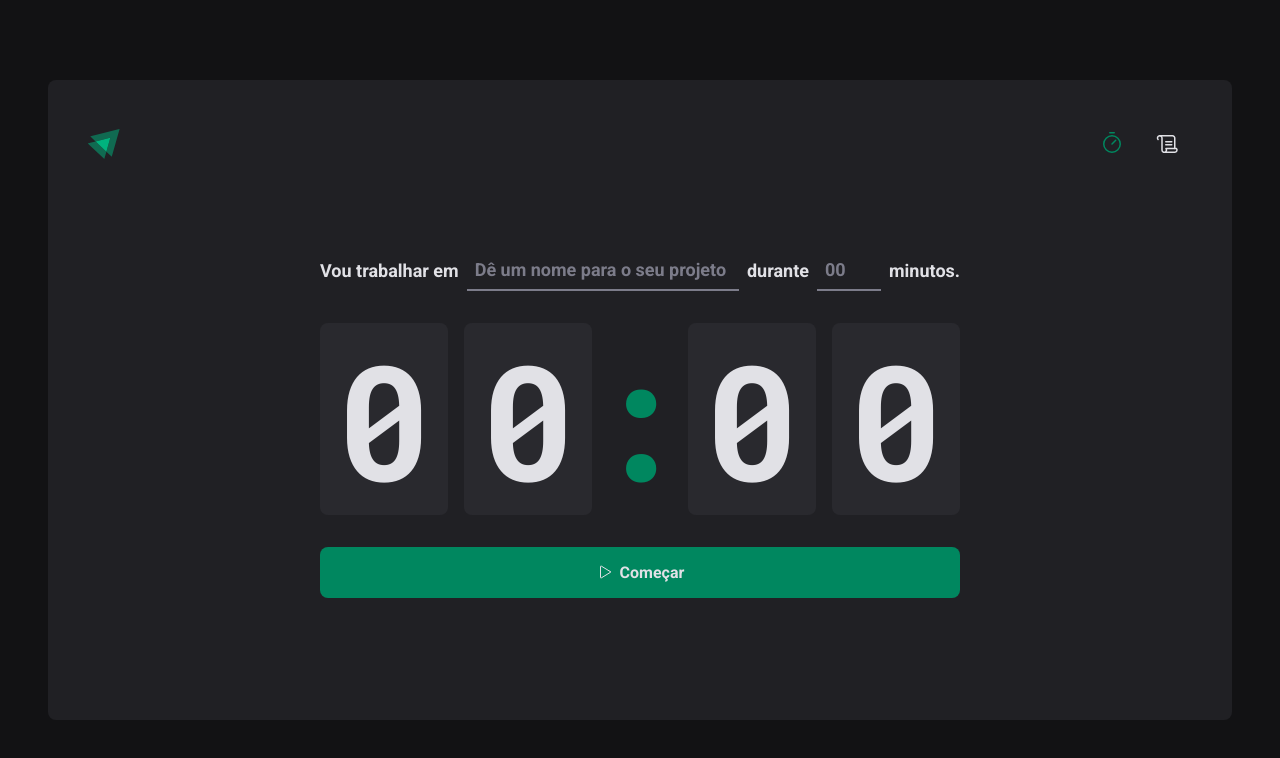
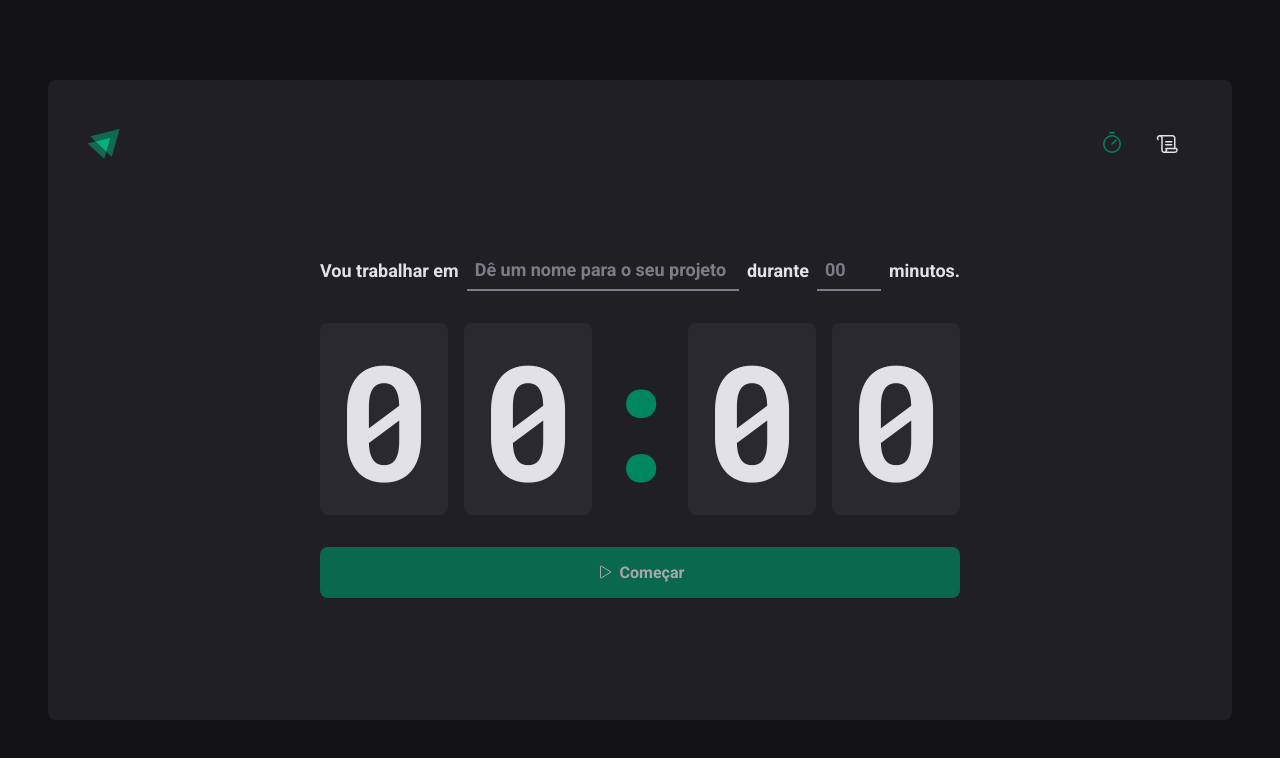
Before and after one commit to gabifrancamr/igniteTimer, a React (Vite) app: page / in a window 1280 px wide. Shown: the top 758 px of the page. Built offline with nearby package versions, Linux system fonts and the light colour scheme.

Commit message:
inserindo react hook form

```diff
--- a/package.json
+++ b/package.json
@@ -14,6 +14,7 @@
     "phosphor-react": "^1.4.1",
     "react": "^18.2.0",
     "react-dom": "^18.2.0",
+    "react-hook-form": "^7.49.3",
     "react-router-dom": "^6.21.1",
     "styled-components": "^6.1.6"
   },
--- a/src/pages/Home/index.tsx
+++ b/src/pages/Home/index.tsx
@@ -1,4 +1,6 @@
 import { Play } from 'phosphor-react'
+import { useForm } from 'react-hook-form'
+
 import {
   CountdownContainer,
   FormContainer,
@@ -10,8 +12,17 @@ import {
 } from './styles'
 
 export function Home() {
+  const { register, handleSubmit, watch } = useForm()
+
+  function hadleCreateNewCycle(data: any) {
+    console.log(data)
+  }
+
+  const task = watch('task')
+  const isSubmitDisabled = !task
+
   return (
-    <HomeContainer>
+    <HomeContainer onSubmit={handleSubmit(hadleCreateNewCycle)}>
       <form action="">
         <FormContainer>
           <label htmlFor="task">Vou trabalhar em</label>
@@ -20,6 +31,7 @@ export function Home() {
             id="task"
             list="task-suggestions"
             placeholder="Dê um nome para o seu projeto"
+            {...register('task')}
           />
 
           <datalist id="task-suggestions">
@@ -37,6 +49,7 @@ export function Home() {
             step={5}
             min={5}
             max={60}
+            {...register('minutesAmount', { valueAsNumber: true })}
           />
 
           <span>minutos.</span>
@@ -50,7 +63,7 @@ export function Home() {
           <span>0</span>
         </CountdownContainer>
 
-        <StartCountdownButton type="submit">
+        <StartCountdownButton disabled={isSubmitDisabled} type="submit">
           <Play />
           Começar
         </StartCountdownButton>
```
Also changed, not shown: 1 other file (tests, documents, lock files or other folders).
